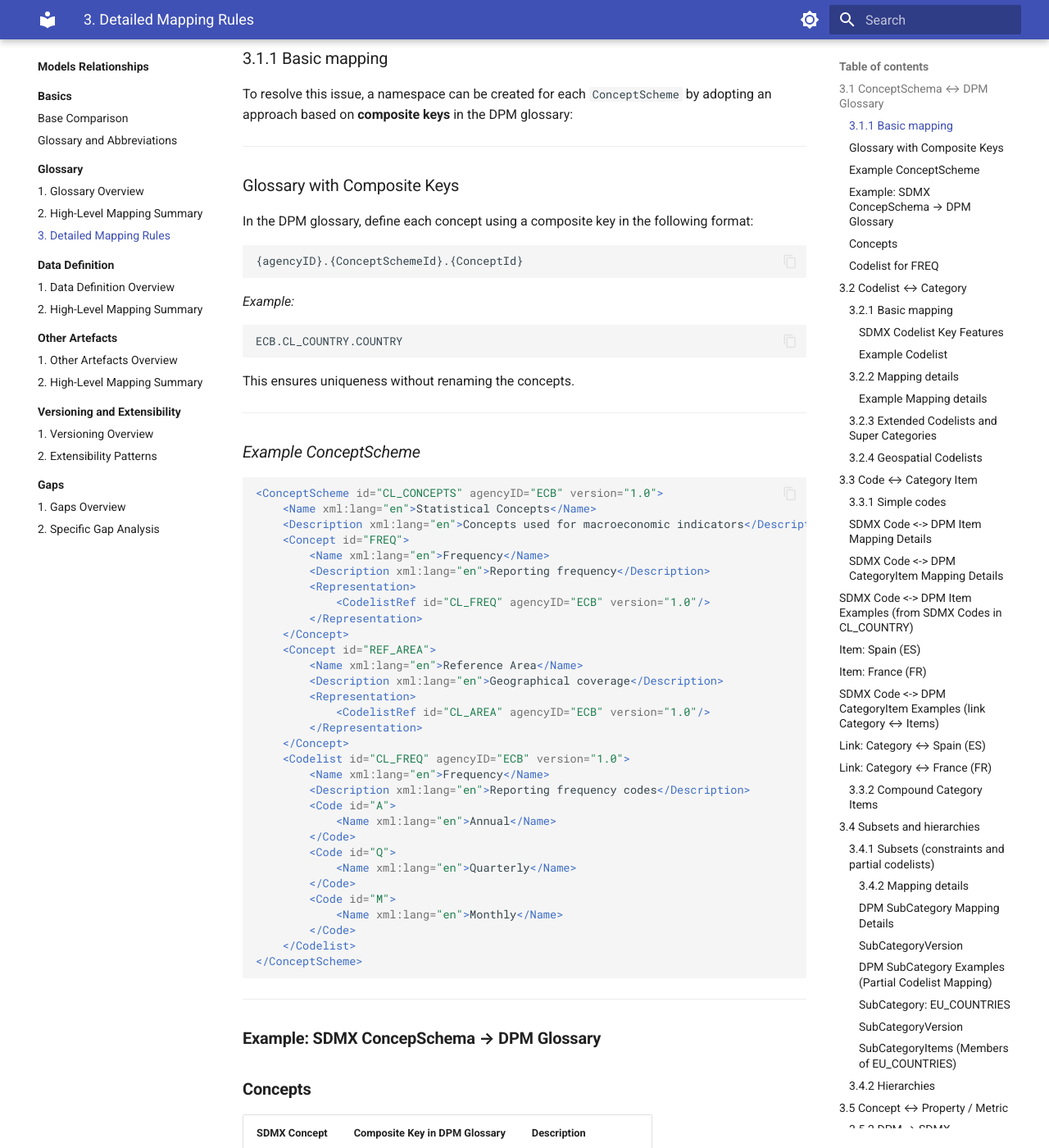
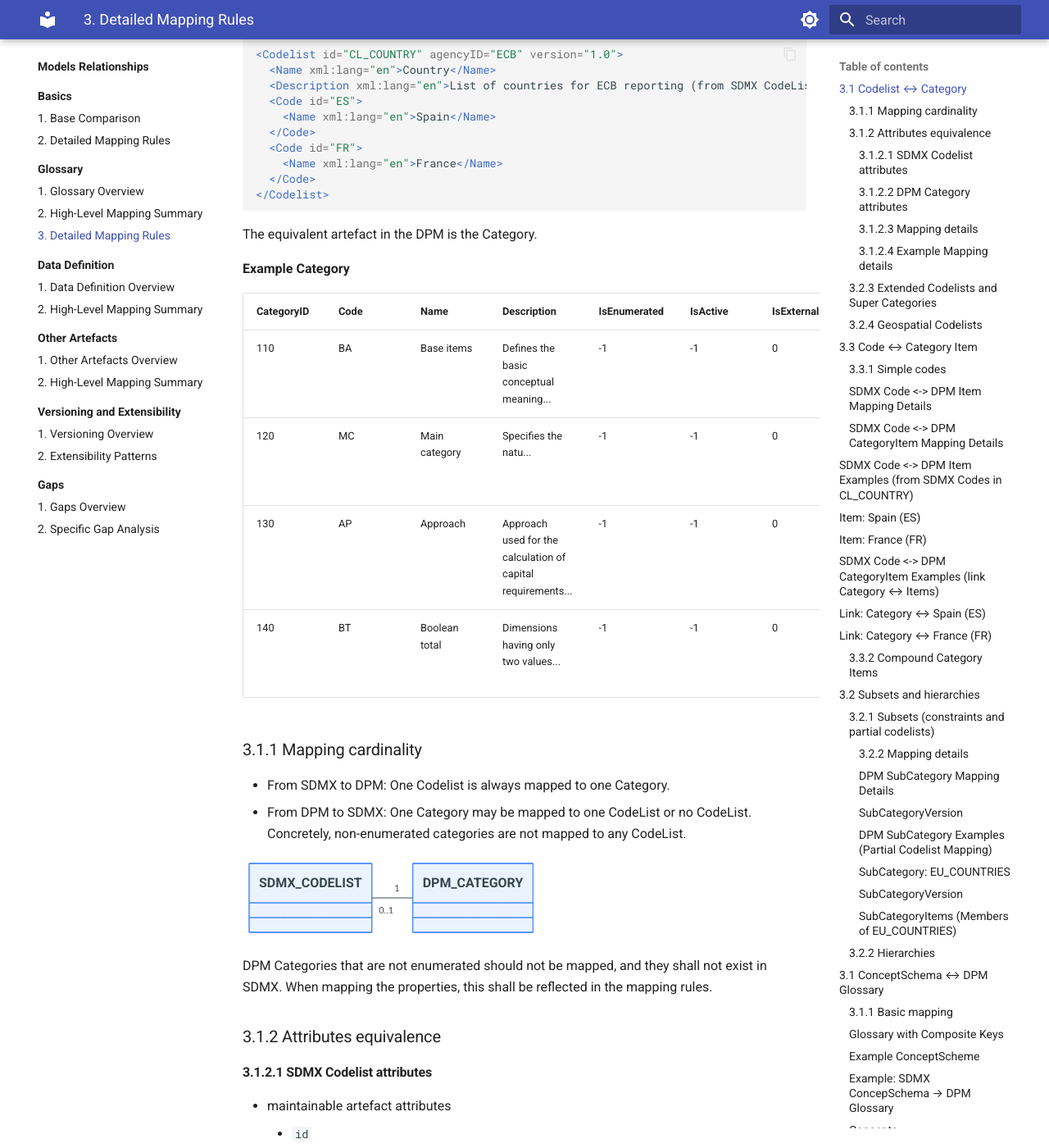
Before and after one commit to sdmx-twg/wp-sdmx-dpm, an MkDocs documentation site: the page built from docs/models-relationships/01_glossary/03_detailed_mapping_rules.md, in a window 1280 px wide and 1400 px high, scrolled down 618 px. Shown: the whole window at 82% size. Built offline with MkDocs 1.6.1 and Material for MkDocs 9.7.7, drawn with Linux system fonts in a browser that asks for light colours; some of the changed text lies outside the part shown.

Commit message:
Added mappings for the basic elements

````diff
--- a/docs/models-relationships/01_glossary/03_detailed_mapping_rules.md
+++ b/docs/models-relationships/01_glossary/03_detailed_mapping_rules.md
@@ -8,105 +8,12 @@
 
 This chapter provides the detailed rules for each of the high-level correspondences described in chapter 3.
 
-## 3.1 ConceptSchema ↔ DPM Glossary
-In the Data Point Model (DPM), there is no construct equivalent to the SDMX `ConceptScheme`.
-In SDMX, each `ConceptScheme` has its own identification space (defined by `agencyId`, `id`, and `version`).
-If concepts from multiple `ConceptSchemes` are combined into a single DPM glossary, identifier collisions may occur (for example, two concepts with the same name, such as `COUNTRY`, but with different meanings).
+## 3.1 Codelist ↔ Category
+An SDMX CodeList is a structural component of the SDMX standard that defines a **set of coded values** that can be used as a representation for concepts or components.
 
-### 3.1.1 Basic mapping
+A CodeList is a collection of Codes. Therefore, the SDMX representation of the CodeLists includes always its Codes.
 
-To resolve this issue, a namespace can be created for each `ConceptScheme` by adopting an approach based on **composite keys** in the DPM glossary:
-
----
-
-### Glossary with Composite Keys
-In the DPM glossary, define each concept using a composite key in the following format:
-
-```
-{agencyID}.{ConceptSchemeId}.{ConceptId}
-```
-
-*Example:*
-```
-ECB.CL_COUNTRY.COUNTRY
-```
-
-This ensures uniqueness without renaming the concepts.
-
----
-
-### *Example ConceptScheme*
-```xml
-<ConceptScheme id="CL_CONCEPTS" agencyID="ECB" version="1.0">
-    <Name xml:lang="en">Statistical Concepts</Name>
-    <Description xml:lang="en">Concepts used for macroeconomic indicators</Description>
-    <Concept id="FREQ">
-        <Name xml:lang="en">Frequency</Name>
-        <Description xml:lang="en">Reporting frequency</Description>
-        <Representation>
-            <CodelistRef id="CL_FREQ" agencyID="ECB" version="1.0"/>
-        </Representation>
-    </Concept>
-    <Concept id="REF_AREA">
-        <Name xml:lang="en">Reference Area</Name>
-        <Description xml:lang="en">Geographical coverage</Description>
-        <Representation>
-            <CodelistRef id="CL_AREA" agencyID="ECB" version="1.0"/>
-        </Representation>
-    </Concept>
-    <Codelist id="CL_FREQ" agencyID="ECB" version="1.0">
-        <Name xml:lang="en">Frequency</Name>
-        <Description xml:lang="en">Reporting frequency codes</Description>
-        <Code id="A">
-            <Name xml:lang="en">Annual</Name>
-        </Code>
-        <Code id="Q">
-            <Name xml:lang="en">Quarterly</Name>
-        </Code>
-        <Code id="M">
-            <Name xml:lang="en">Monthly</Name>
-        </Code>
-    </Codelist>
-</ConceptScheme>
-```
-
----
-
-### **Example: SDMX ConcepSchema → DPM Glossary**
-
-### **Concepts**
-| SDMX Concept | Composite Key in DPM Glossary | Description            |
-|--------------|--------------------------------|------------------------|
-| FREQ         | ECB.CL_CONCEPTS.FREQ          | Reporting frequency    |
-| REF_AREA     | ECB.CL_CONCEPTS.REF_AREA      | Geographical coverage  |
-
-### **Codelist for FREQ**
-| SDMX Code | Composite Key in DPM Glossary | Description |
-|-----------|--------------------------------|-------------|
-| A         | ECB.CL_FREQ.A                 | Annual      |
-| Q         | ECB.CL_FREQ.Q                 | Quarterly   |
-| M         | ECB.CL_FREQ.M                 | Monthly     |
-
-
-## 3.2 Codelist ↔ Category
-An SDMX CodeList is a structural component of the SDMX standard that defines a **set of coded values** for a dimension, attribute, or concept. SDMX CodeList can be mapped to an Enumerated Category in DPM.
-
-### 3.2.1 Basic mapping
-- For each **SDMX Codelist**:
-  - Create one **Enumerated DPM Category**.
-
-#### SDMX Codelist Key Features
-- **Identification**: `id`, `agencyID`, `version`
-- **Content**:
-  - One or more **Code** elements (e.g., ES, FR, DE)
-  - Each Code includes:
-    - `id` (unique identifier)
-    - `Name` (human-readable label)
-    - Optional: description, order, references
-- **Multilingual support**: Labels can be provided in multiple languages
-- **Reusable**: Can be referenced in multiple Data Structure Definitions (DSDs)
-
-#### **Example Codelist**
+**Example Codelist**
 ```xml
 <Codelist id="CL_COUNTRY" agencyID="ECB" version="1.0">
   <Name xml:lang="en">Country</Name>
@@ -120,7 +27,55 @@ An SDMX CodeList is a structural component of the SDMX standard that defines a *
 </Codelist>
 ```
 
-### 3.2.2 Mapping details
+The equivalent artefact in the DPM is the Category.
+
+**Example Category**
+
+| CategoryID | Code | Name          | Description                                                                                                                                                                                                                                                                                                                                                                                                                                                                                                                          | IsEnumerated | IsActive | IsExternalRefData | RefDataSource | RowGUID                                | CreatedRelease |
+| ---------- | ---- | ------------- | ------------------------------------------------------------------------------------------------------------------------------------------------------------------------------------------------------------------------------------------------------------------------------------------------------------------------------------------------------------------------------------------------------------------------------------------------------------------------------------------------------------------------------------ | ------------ | -------- | ----------------- | ------------- | -------------------------------------- | -------------- |
+| 110        | BA   | Base items    | Defines the basic conceptual meaning... | \-1          | \-1      | 0                 |               | {0E40D86D-889C-498E-AE66-46398E615CEE} | 1              |
+| 120        | MC   | Main category | Specifies the natu... | \-1          | \-1      | 0                 |               | {6006CB2B-1EA7-494D-A09D-C33C30EB1856} | 1              |
+| 130        | AP   | Approach      | Approach used for the calculation of capital requirements... | \-1          | \-1      | 0                 |               | {D2F44CAE-72B1-4E06-BECA-81F2187324E0} | 1              |
+| 140        | BT   | Boolean total | Dimensions having only two values... | \-1          | \-1      | 0                 |               | {3DEB1863-B1F0-4741-95A0-44ED72734CDD} | 1              |
+
+
+
+
+### 3.1.1 Mapping cardinality
+
+- From SDMX to DPM: One Codelist is always mapped to one Category.
+- From DPM to SDMX: One Category may be mapped to one CodeList or no CodeList. Concretely, non-enumerated categories are not mapped to any CodeList.
+
+```mermaid
+classDiagram
+    direction LR
+    SDMX_CODELIST "0..1" -- "1" DPM_CATEGORY
+```
+
+DPM Categories that are not enumerated should not be mapped, and they shall not exist in SDMX. When mapping the properties, this shall be reflected in the mapping rules.
+
+
+### 3.1.2 Attributes equivalence
+
+
+#### 3.1.2.1 SDMX Codelist attributes
+- maintainable artefact attributes
+    - `id`
+    - `agencyID`
+    - `version`
+- `is_external_reference`
+
+#### 3.1.2.2 DPM Category attributes
+- Concept attributes
+    - `Owner`
+- `IsSuperCategory`
+- `IsActive`
+- `IsExternalRefData`
+- `RefDataSource`
+- `RowGUID`
+
+
+#### 3.1.2.3 Mapping details
 
 | Attribute | Value |
 |---|---|
@@ -135,7 +90,7 @@ An SDMX CodeList is a structural component of the SDMX standard that defines a *
 | RefDataSource | NULL |
 | RowGUID | (system-generated UUID) |
 
-#### Example Mapping details
+#### 3.1.2.4 Example Mapping details
 
 | Attribute | Value |
 |---|---|
@@ -284,9 +239,9 @@ An SDMX Code is a fundamental element within a Codelist in the SDMX Information
     - even though SDMX does not encode that composition explicitly.
   - This is mainly a design choice on the DPM side; SDMX does not force it.
 
-## 3.4 Subsets and hierarchies
+## 3.2 Subsets and hierarchies
 
-### 3.4.1 Subsets (constraints and partial codelists)
+### 3.2.1 Subsets (constraints and partial codelists)
 
 Here’s how you define a subset of codes in SDMX, with examples:
 
@@ -304,7 +259,7 @@ Define a CubeRegion for data or MetadataTargetRegion for metadata.
 Use MemberSelection to include/exclude codes.
 Support for cascadeValues and wildcard %.
 
-#### 3.4.2 Mapping details
+#### 3.2.2 Mapping details
 Partial Codelist → DPM SubCategory
 
 The subset of codes is modeled as a SubCategory of that Category.
@@ -384,7 +339,7 @@ This allows tracking changes over time (e.g., adding/removing codes).
 | RowGUID             | (system-generated UUID) |
 
 
-### 3.4.2 Hierarchies
+### 3.2.2 Hierarchies
 
 - **Hierarchy over a single codelist**:
   - When an SDMX Hierarchy only includes codes from one codelist:
@@ -399,9 +354,91 @@ This allows tracking changes over time (e.g., adding/removing codes).
       - separate hierarchies per Category, and/or
       - external documentation.
 
-## 3.5 Concept ↔ Property / Metric
 
-### 3.5.2 DPM → SDMX
+## 3.1 ConceptSchema ↔ DPM Glossary
+In the Data Point Model (DPM), there is no construct equivalent to the SDMX `ConceptScheme`.
+In SDMX, each `ConceptScheme` has its own identification space (defined by `agencyId`, `id`, and `version`).
+If concepts from multiple `ConceptSchemes` are combined into a single DPM glossary, identifier collisions may occur (for example, two concepts with the same name, such as `COUNTRY`, but with different meanings).
+
+### 3.1.1 Basic mapping
+
+To resolve this issue, a namespace can be created for each `ConceptScheme` by adopting an approach based on **composite keys** in the DPM glossary:
+
+---
+
+### Glossary with Composite Keys
+In the DPM glossary, define each concept using a composite key in the following format:
+
+```
+{agencyID}.{ConceptSchemeId}.{ConceptId}
+```
+
+*Example:*
+```
+ECB.CL_COUNTRY.COUNTRY
+```
+
+This ensures uniqueness without renaming the concepts.
+
+---
+
+### *Example ConceptScheme*
+```xml
+<ConceptScheme id="CL_CONCEPTS" agencyID="ECB" version="1.0">
+    <Name xml:lang="en">Statistical Concepts</Name>
+    <Description xml:lang="en">Concepts used for macroeconomic indicators</Description>
+    <Concept id="FREQ">
+        <Name xml:lang="en">Frequency</Name>
+        <Description xml:lang="en">Reporting frequency</Description>
+        <Representation>
+            <CodelistRef id="CL_FREQ" agencyID="ECB" version="1.0"/>
+        </Representation>
+    </Concept>
+    <Concept id="REF_AREA">
+        <Name xml:lang="en">Reference Area</Name>
+        <Description xml:lang="en">Geographical coverage</Description>
+        <Representation>
+            <CodelistRef id="CL_AREA" agencyID="ECB" version="1.0"/>
+        </Representation>
+    </Concept>
+    <Codelist id="CL_FREQ" agencyID="ECB" version="1.0">
+        <Name xml:lang="en">Frequency</Name>
+        <Description xml:lang="en">Reporting frequency codes</Description>
+        <Code id="A">
+            <Name xml:lang="en">Annual</Name>
+        </Code>
+        <Code id="Q">
+            <Name xml:lang="en">Quarterly</Name>
+        </Code>
+        <Code id="M">
+            <Name xml:lang="en">Monthly</Name>
+        </Code>
+    </Codelist>
+</ConceptScheme>
+```
+
+---
+
+### **Example: SDMX ConcepSchema → DPM Glossary**
+
+### **Concepts**
+| SDMX Concept | Composite Key in DPM Glossary | Description            |
+|--------------|--------------------------------|------------------------|
+| FREQ         | ECB.CL_CONCEPTS.FREQ          | Reporting frequency    |
+| REF_AREA     | ECB.CL_CONCEPTS.REF_AREA      | Geographical coverage  |
+
+### **Codelist for FREQ**
+| SDMX Code | Composite Key in DPM Glossary | Description |
+|-----------|--------------------------------|-------------|
+| A         | ECB.CL_FREQ.A                 | Annual      |
+| Q         | ECB.CL_FREQ.Q                 | Quarterly   |
+| M         | ECB.CL_FREQ.M                 | Monthly     |
+
+
+
+## 3.3 Concept ↔ Property / Metric
+
+### 3.3.2 DPM → SDMX
 ### SDMX Concept → DPM Property Mapping
 
 This template maps **SDMX Concepts** (which can play the role of **dimension**, **attribute**, or **measure**) to **DPM Properties** (and shows how they are later used by Variables).
--- a/mkdocs.yml
+++ b/mkdocs.yml
@@ -65,6 +65,7 @@ markdown_extensions:
 # Navigation structure
 nav:
   - Home: index.md
+  - Glossary & Abbreviations: models-relationships/glossary_and_abbreviations.md
   - Concept Note: concept-note.md
   - Business Case:
       - business-case/business-case-draft.md
@@ -72,8 +73,8 @@ nav:
       - models-relationships/index.md
       - Basics:
           - models-relationships/00_basics/index.md
-          - Base Comparison: models-relationships/00_basics/base_comparison.md
-          - Glossary and Abbreviations: models-relationships/00_basics/glossary_and_abbreviations.md
+          - 1. Base Comparison: models-relationships/00_basics/01_base_comparison.md
+          - 2. Detailed Mapping Rules: models-relationships/00_basics/02_detailed_mapping_rules.md
       - Glossary:
           - models-relationships/01_glossary/index.md
           - 1. Glossary Overview: models-relationships/01_glossary/01_glossary_overview.md
````
Also changed, not shown: docs/models-relationships/00_basics/01_base_comparison.md (renamed from docs/models-relationships/00_basics/base_comparison.md, +127 -1 lines), docs/models-relationships/00_basics/02_detailed_mapping_rules.md (added, +288 -0 lines), docs/models-relationships/glossary_and_abbreviations.md (renamed from docs/models-relationships/00_basics/glossary_and_abbreviations.md).
